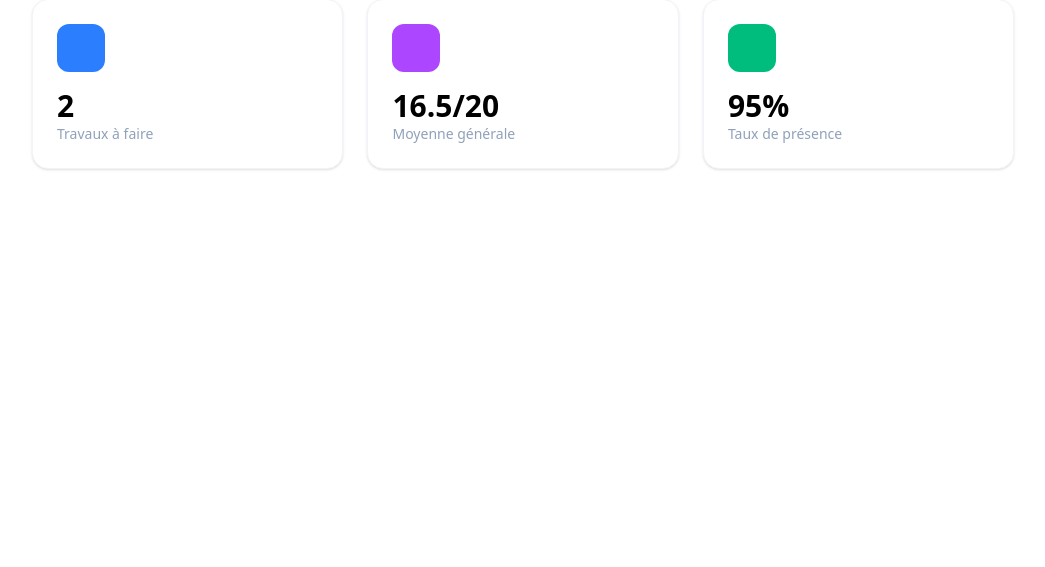
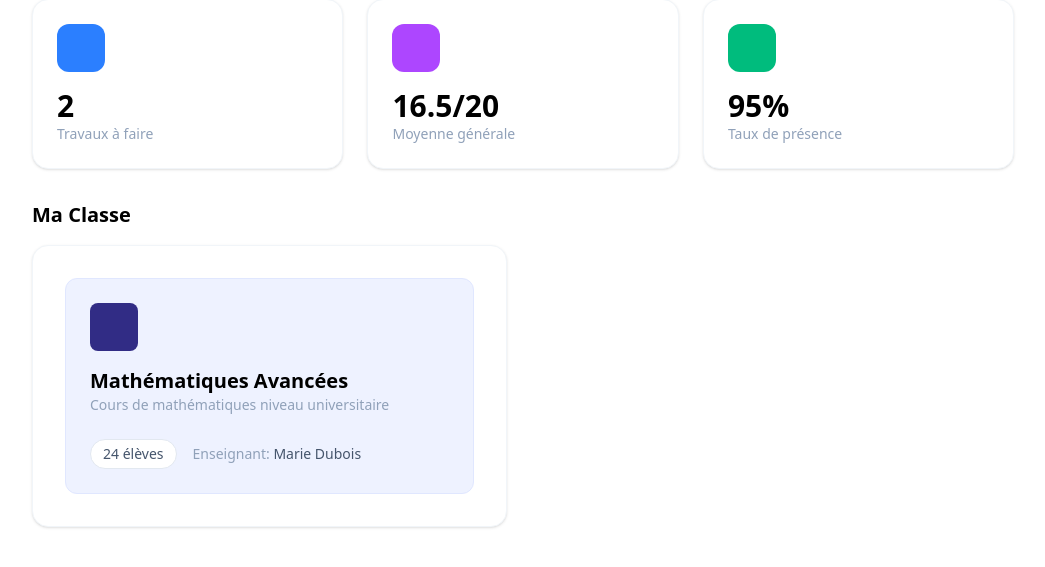
Before and after one commit to Wassim-RF/Minerva, a PHP site: template app/views/student/dashboard.php in a window 1280 px wide. Shown: the part 133-700 px from the top of the page, without its empty margins (8-1053 px from the left). Run offline with PHP 8.4, Linux system fonts and the light colour scheme; the template is opened without the code that fills it, so the values that code supplies are empty.

Commit message:
feat: Add class section with course details to student dashboard

```diff
--- a/app/views/student/dashboard.php
+++ b/app/views/student/dashboard.php
@@ -1,8 +1,3 @@
-
-
-
-
-
 <main class="w-[83%] p-10">
             <header class="mb-8">
                 <h1 class="text-3xl font-bold">Bienvenue, Étudiant</h1>
@@ -34,3 +29,23 @@
                     <div class="text-slate-400 text-sm">Taux de présence</div>
                 </div>
             </div>
+
+            <div class="grid grid-cols-2 gap-8">
+
+                <section>
+                    <h2 class="text-xl font-bold mb-4">Ma Classe</h2>
+                    <div class="bg-white p-8 rounded-2xl shadow-sm border border-slate-100">
+                        <div class="bg-indigo-50 p-6 rounded-xl border border-indigo-100">
+                            <div class="w-12 h-12 bg-indigo-900 rounded-lg flex items-center justify-center text-white mb-4">
+                                <i class="fa-solid fa-book-open"></i>
+                            </div>
+                            <h3 class="text-xl font-bold">Mathématiques Avancées</h3>
+                            <p class="text-slate-400 text-sm mb-6">Cours de mathématiques niveau universitaire</p>
+
+                            <div class="flex items-center gap-4 text-sm">
+                                <span class="bg-white px-3 py-1 rounded-full border border-slate-200 text-slate-600">24 élèves</span>
+                                <span class="text-slate-400">Enseignant: <span class="text-slate-600">Marie Dubois</span></span>
+                            </div>
+                        </div>
+                    </div>
+                </section>
```
